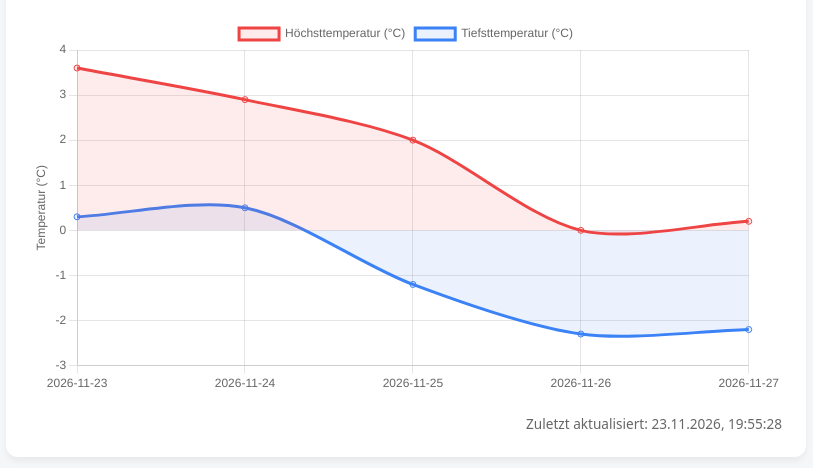
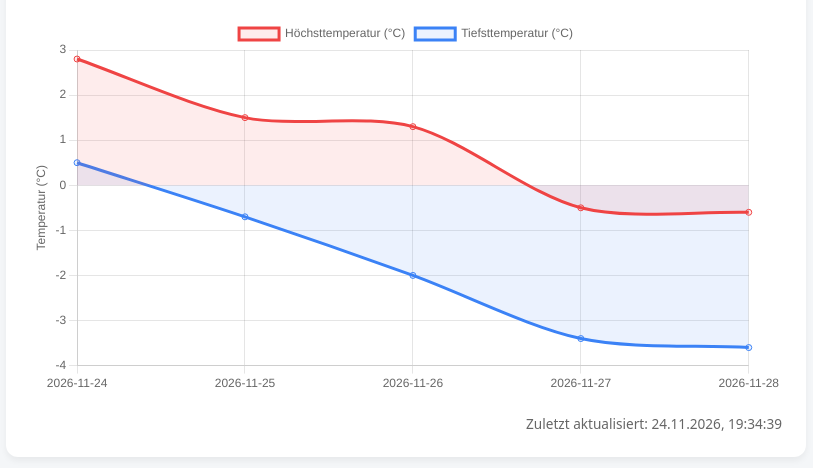
Before and after one commit to PeteSurfAloha/GitHub-Testing-, a plain HTML site: page index.html in a window 1280 px wide. Shown: the part 110-578 px from the top of the page, without its empty margins (234-1047 px from the left). Drawn offline with nearby package versions, Linux system fonts and the light colour scheme.

Commit message:
deploy: fced891d372b796968b1d00298208de15ea78f73

```diff
--- a/index.html
+++ b/index.html
@@ -16,7 +16,7 @@
   <div class="card">
     <h1>🌤️ 5-Tage Wettervorhersage Berlin</h1>
     <canvas id="weatherChart"></canvas>
-    <div class="footer">Zuletzt aktualisiert: 23.11.2026, 19:55:28</div>
+    <div class="footer">Zuletzt aktualisiert: 24.11.2026, 19:34:39</div>
   </div>
 
   <script>
@@ -24,11 +24,11 @@
     new Chart(ctx, {
       type: 'line',
       data: {
-        labels: ["2026-11-23","2026-11-24","2026-11-25","2026-11-26","2026-11-27"],
+        labels: ["2026-11-24","2026-11-25","2026-11-26","2026-11-27","2026-11-28"],
         datasets: [
           {
             label: 'Höchsttemperatur (°C)',
-            data: [3.6,2.9,2,0,0.2],
+            data: [2.8,1.5,1.3,-0.5,-0.6],
             borderColor: '#ef4444',
             backgroundColor: 'rgba(239, 68, 68, 0.1)',
             fill: true,
@@ -36,7 +36,7 @@
           },
           {
             label: 'Tiefsttemperatur (°C)',
-            data: [0.3,0.5,-1.2,-2.3,-2.2],
+            data: [0.5,-0.7,-2,-3.4,-3.6],
             borderColor: '#3b82f6',
             backgroundColor: 'rgba(59, 130, 246, 0.1)',
             fill: true,
```
